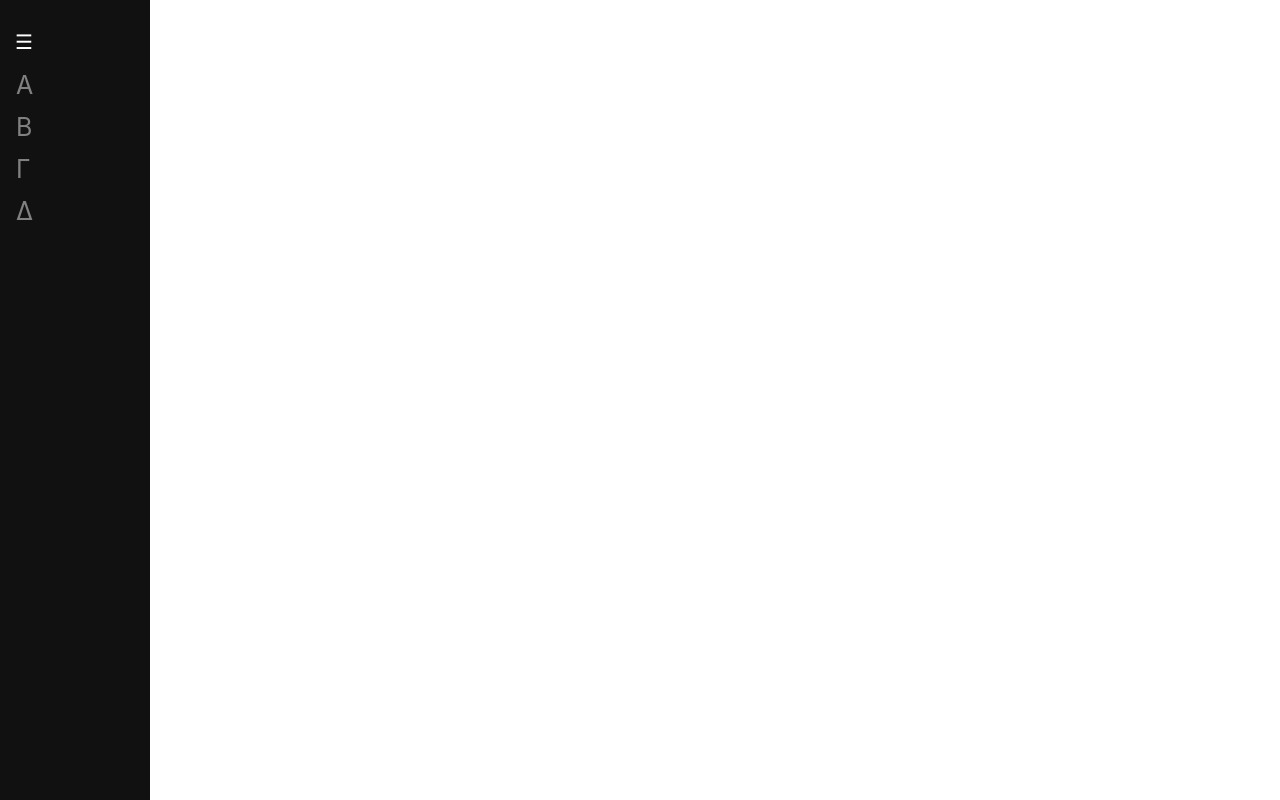
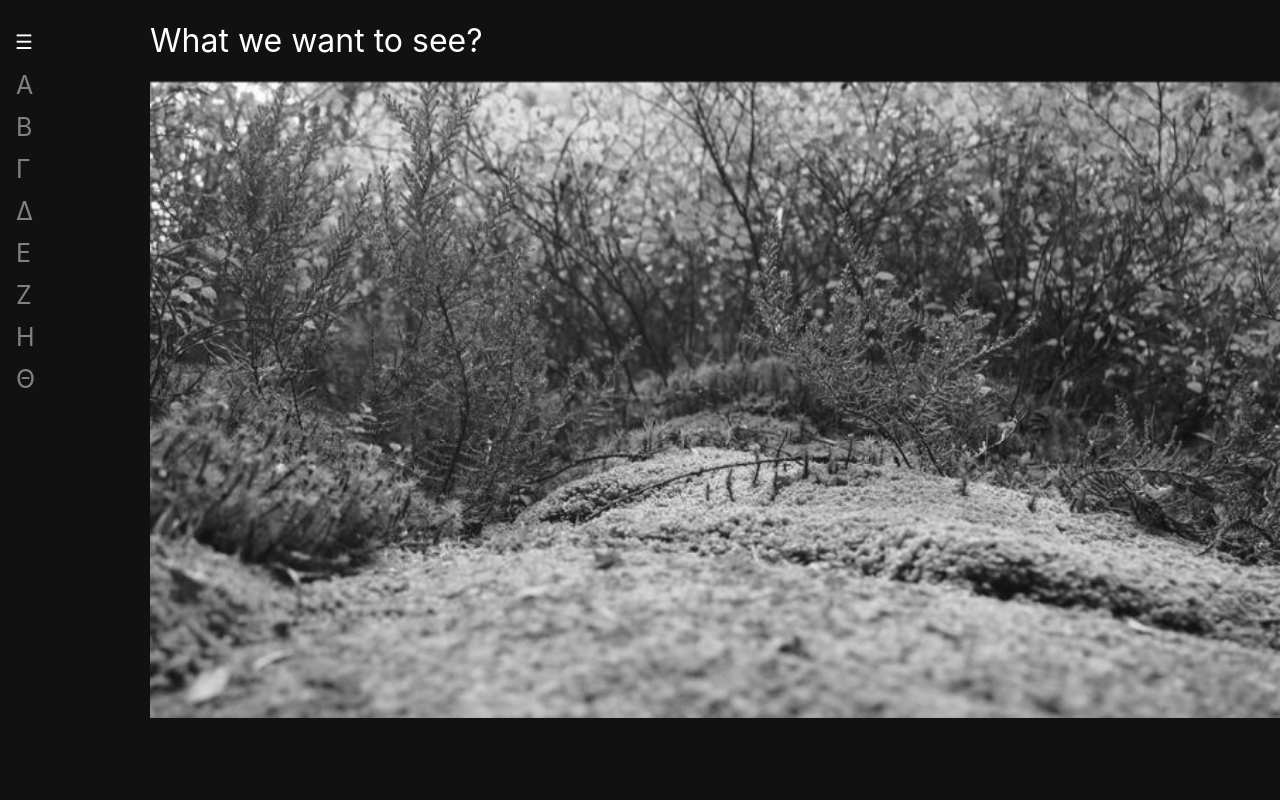
Before and after one commit to mobile44/my_react_lab, a React (Create React App) app: page /beta in a window 1280 px wide. Before the commit this address had no page. Shown: the top 800 px of the page. Built offline with nearby package versions, Linux system fonts and the light colour scheme.

Commit message:
add: beta page

```diff
--- a/src/Alpha.css
+++ b/src/Alpha.css
@@ -9,7 +9,7 @@
   text-align: center;
   line-height: 100vh;
 }
-.alphaContent, .alphaContent2 {
+.alphaContent, .alphaContent2, .alphaContent3 {
   position: relative;
   height: 100vh;
   font-size: 50px;
@@ -22,6 +22,9 @@
 .alphaContent2 {
   background-color: chocolate;
 }
+.alphaContent3 {
+  background-color:forestgreen;
+}
 .alphaMask, .alphaMask2 {
   position: absolute;
   height: 100%;
@@ -33,8 +36,30 @@
 .alphaMask img, .alphaMask2 img {
   height: 100vh;
 }
-.alphaOverlay, .alphaOverlay2 {
+.alphaOverlay, .alphaOverlay2, .alphaOverlay3 {
   width: 100%;
   height: 100%;
   position: absolute;
 }
+.alphaSection {
+  position: relative;
+}
+.alphaImage {
+  width: 100%;
+  height: 100%;
+}
+.alphaAfter {
+  position: absolute;
+  overflow: hidden;
+  top: 0;
+  transform: translate(100%,0px);
+}
+.alphaAfter img {
+  transform: translate(-100%,0px);
+}
+.alphaImage img {
+  width: 100%;
+  height: 100%;
+  position: absolute;
+  top: 0;
+}
--- a/src/Alpha.js
+++ b/src/Alpha.js
@@ -3,8 +3,8 @@ import { gsap } from "gsap";
 import {ScrollTrigger} from "gsap/ScrollTrigger";
 import strawberry from "./images/strawberry.jpg";
 import coffeebean from "./images/coffeebean.jpg";
-import grass from "./images/grass.jpg";
-import grassbw from "./images/grassbw.jpg";
+import peak from "./images/peak.jpg";
+import forest from "./images/forest.jpg";
 import "./Alpha.css";
 
 function Alpha() {
@@ -36,20 +36,19 @@ function Alpha() {
           scrub: 0.5,
         }
     });
-
   },[]);
 
   return (
     <div className="alphaPage">
       <section className="alphaRevealer" ref={ref}>
         <div className="alphaMask">
-          <img src={coffeebean} alt="boat"/>
+          <img src={coffeebean} alt="coffeebean"/>
         </div>
         <div className="alphaMask">
-          <img src={strawberry} alt="wave"/>
+          <img src={strawberry} alt="strawberry"/>
         </div>
         <div className="alphaOverlay">
-          Our life needs delicious
+          Sweetness VS Bitterness
         </div>
       </section>
       <section className="alphaContent">
@@ -57,13 +56,13 @@ function Alpha() {
       </section>
       <section className="alphaRevealer2" ref={ref2}>
         <div className="alphaMask2">
-          <img src={grass} alt="grass"/>
+          <img src={forest} alt="forest"/>
         </div>
         <div className="alphaMask2">
-          <img src={grassbw} alt="grassbw"/>
+          <img src={peak} alt="peak"/>
         </div>
         <div className="alphaOverlay2">
-          Our world is colorful
+          Aloofness VS Vitality
         </div>
       </section>
       <section className="alphaContent2">
--- a/src/App.js
+++ b/src/App.js
@@ -2,6 +2,7 @@ import React, {useState, useEffect} from 'react';
 import {BrowserRouter,Route,Routes,Link} from "react-router-dom";
 import './App.css';
 import Alpha from './Alpha';
+import Beta from './Beta';
 
 function App() {
   const [toggleMenu, setToggleMenu] = useState(false);
@@ -35,14 +36,19 @@ function App() {
         <div id="appNav" className="appNav" style={navwidth}>
           <button className="navbtn" onClick={toggleNav}>&#9776;</button>
           <Link to="/">&#913;{toggleMenu?"--Alpha":""}</Link>
-          <Link to="/">&#914;{toggleMenu?"--Beta":""}</Link>
+          <Link to="/beta">&#914;{toggleMenu?"--Beta":""}</Link>
           <Link to="/">&#915;{toggleMenu?"--Gamma":""}</Link>
           <Link to="/">&#916;{toggleMenu?"--Delta":""}</Link>
+          <Link to="/">&#917;{toggleMenu?"--Epsilon":""}</Link>
+          <Link to="/">&#918;{toggleMenu?"--Zeta":""}</Link>
+          <Link to="/">&#919;{toggleMenu?"--Eta":""}</Link>
+          <Link to="/">&#920;{toggleMenu?"--Theta":""}</Link>
         </div>
         <div id="appContent" className="appContent" style={contentwidth}>
           <Routes>
             <Route path="/" element={<Alpha />} />
             <Route path="/my_react_lab/" element={<Alpha />} />
+            <Route path="/beta" element={<Beta />} />
           </Routes>
         </div>
       </div>
--- /dev/null
+++ b/src/Beta.css
@@ -0,0 +1,33 @@
+.betaPage {
+  height: 300vh;
+  background-color: #111;
+  color: white;
+  overflow-x: hidden;
+}
+h1, h2 {
+  font-weight: 400;
+  max-width: none;
+}
+.comparisonSection {
+  position: relative;
+  padding-bottom: 56.25%; /* to maintain aspect ratio (responsive!) */
+}
+.comparisonImage {
+  width: 100%;
+  height: 100%;
+}
+.afterImage {
+  position: absolute;
+  overflow: hidden;
+  top: 0;
+  transform: translate(100%, 0px);
+}
+.afterImage img {
+  transform: translate(-100%, 0px);
+}
+.comparisonImage img {
+  width: 100%;
+  height: 100%;
+  position: absolute;
+  top: 0;
+}
--- /dev/null
+++ b/src/Beta.js
@@ -0,0 +1,43 @@
+import React, {useEffect} from "react";
+import { gsap } from "gsap";
+import {ScrollTrigger} from "gsap/ScrollTrigger";
+import grass from "./images/grass.jpg";
+import grassbw from "./images/grassbw.jpg";
+import "./Beta.css";
+
+function Beta() {
+  gsap.registerPlugin(ScrollTrigger);
+  useEffect(()=>{
+    gsap.utils.toArray(".comparisonSection").forEach(section => {
+      let tl = gsap.timeline({
+        scrollTrigger: {
+          trigger: section,
+          start: "center center",
+          end: () => "+=" + section.offsetWidth,
+          scrub: true,
+          pin: true,
+          anticipatePin: 1
+        },
+        defaults: {ease: "none"}
+      });
+      tl.fromTo(section.querySelector(".afterImage"), { xPercent: 100, x: 0}, {xPercent: 0})
+        .fromTo(section.querySelector(".afterImage img"), {xPercent: -100, x: 0}, {xPercent: 0}, 0);
+    });
+
+  },[]);
+  return (
+    <div className="betaPage">
+      <h1 className="header-section">What we want to see?</h1>
+      <section className="comparisonSection">
+        <div className="comparisonImage beforeImage">
+            <img src={grassbw} alt="before"/>
+        </div>
+        <div className="comparisonImage afterImage">
+            <img src={grass} alt="after"/>
+        </div>
+      </section>
+      <h1 className="header-section">Memorize the past to look forward...</h1>
+    </div>
+  )
+}
+export default Beta;
```
Also changed, not shown: src/images/forest.jpg (added), src/images/peak.jpg (added).
